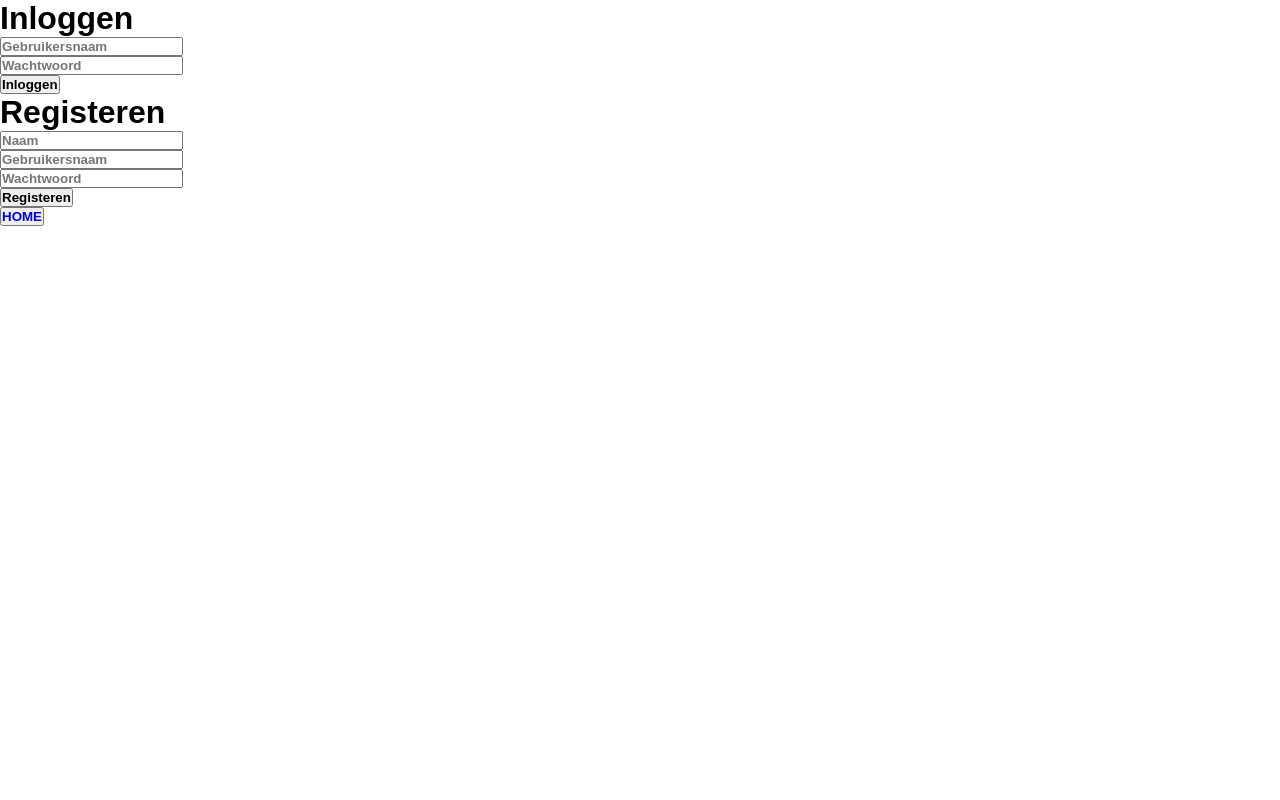
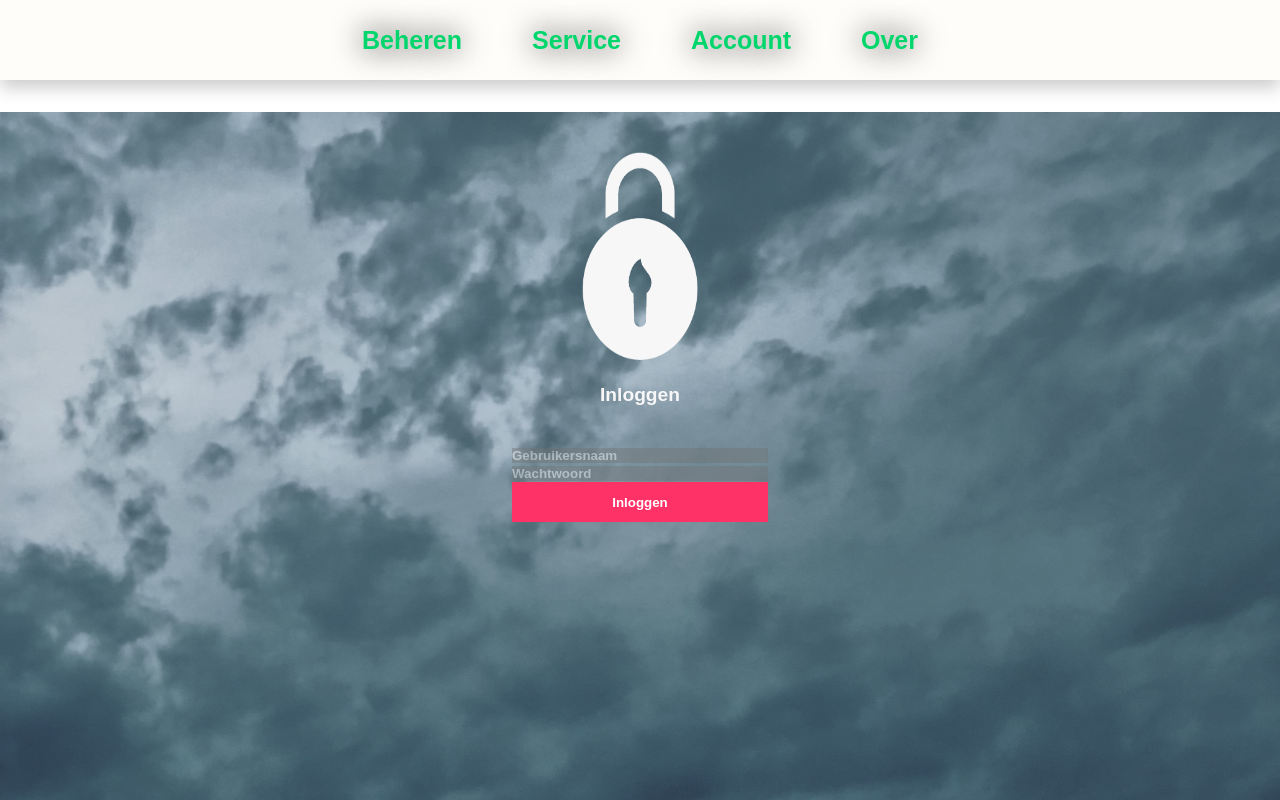
Before and after one commit to ililuab/Book-and-Go, a PHP site: page /account.php in a window 1280 px wide. Run offline with PHP 8.4, Linux system fonts and the light colour scheme; some web fonts are replaced.

Commit message:
account.php in progress (#29)
* php toegevoegt css toegevoegt

* pagina's toegevoegt + standaart header toegevoegt (niet definitief)

* Dashboard Login+Registreren

* admin page toegevoegd

* begonnen aan over ons page

* new pr

* NEW PR TEST

* dashboard fixes

* dashboard bugs

* kan inloggen via elke page

* Boeken, calender fixed, vluchten aangepast, header dashboard url aangepast

* x

* inloggen verandert (html del)

* boekenredirect extra elseif

* vluchten changes

* vluchten changes front

* link-icon, delete mijnaccount

* vluchten en contact verandert

* javascript accordion, contact changes, vluchten

* vluchten

* contact

* contact, vuchten .php changes

* contact, index, klantenservices, overons ,vluchten changes

* contact locaties verandert

* css update

* update

* login.php in progress

Co-authored-by: ililuab <1194420@student.roc-nijmegen.nl>
Co-authored-by: ililuab <94444127+ililuab@users.noreply.github.com>

```diff
--- a/css/styles.css
+++ b/css/styles.css
@@ -121,19 +121,6 @@
   border-bottom: 2px solid #2800a0;
 }
 
-@media only screen and (max-width: 1200px) {
-  .InnerHigh {
-    padding-right: 5%;
-    padding-left: 5%;
-  }
-}
-
-@media only screen and (max-width: 765px) {
-  .InnerPHPEngine {
-    width: 30vw;
-    height: 40vh;
-  }
-}
 
 .Airplane {
   padding: 5%;
@@ -164,6 +151,10 @@
   border-radius: 15px;
   padding: 3%;
   border: gray 1px solid;
+}
+
+.Bestemming::placeholder, .Vertrekluchthaven::placeholder {
+  color: black;
 }
 
 .VluchtenZoekenHeader {
@@ -249,7 +240,7 @@ svg {
 }
 
 .contextboxtext1 {
-  font-size: 20px;
+  font-size: 1.3vw;
   padding: 5%;
   display: flex;
   text-align: center;
@@ -259,7 +250,7 @@ svg {
 }
 
 .contextboxtext2 {
-  font-size: 20px;
+  font-size: 1.3vw;
   padding: 5%;
   display: flex;
   text-align: center;
@@ -268,7 +259,7 @@ svg {
   text-shadow: #0e0e0e 0px 0 30px;
 }
 .contextboxtext3 {
-  font-size: 20px;
+  font-size: 1.3vw;
   display: flex;
   justify-content: center;
   padding: 5%;
@@ -278,7 +269,7 @@ svg {
 }
 
 .contextboxundertext {
-  font-size: 15px;
+  font-size: 1vw;
   display: flex;
   justify-content: left;
   padding-left: 1vw;
@@ -648,7 +639,7 @@ svg {
 
 .contact-page-text {
   color: black;
-  font-size: 23px;
+  font-size: 1.5vw;
   line-height: 1.489;
   font-weight: bold;
 }
@@ -669,8 +660,6 @@ svg {
   color: white;
 }
 
-.contactunderlinksInner {
-}
 
 .contacttextouter {
   padding: 3%;
@@ -804,16 +793,94 @@ svg {
 }
 
 .klantenservice-socialmedia-text {
-  padding-left: 2vh;
+  padding-left: 1vw;
   color: #00d66c;
+  font-size: 1.5vw;
 }
 
 .klantenservice-socialmedia-text2 {
-  padding-left: 2vh;
+  padding-left: 1vw;
   color: #ff3268;
+  font-size: 1.5vw;
 }
 
 .klantenservice-socialmedia-text3 {
-  padding-left: 2vh;
+  padding-left: 1vw;
   color: #1DA1F2;
+  padding-right: 1vw;
+  font-size: 1.3vw;
 }
+
+@media only screen and (max-width: 600px) {
+  .Header-links {
+    text-shadow: none;
+    font-size: 20px;
+  }
+}
+
+.account-bg {
+  width: 100%;
+  height: 86vh;
+  display: flex;
+  background-image: url("../media/pexels-guilherme-rossi-1755683.jpg");
+  width: 100%;
+  background-size: cover;
+  left: 0;
+  right: 0;
+  top: 0;
+  bottom: 0;
+  z-index: -1;
+}
+
+.account-img {
+  width: 100vw;
+  padding-top: 5vh;
+  display: flex;
+  justify-content: center;
+}
+
+.account-img-inner {
+  width: 9vw;
+  height: 26vh;
+}
+
+.account-login {
+  width: 100vw;
+  padding-top: 3vh;
+  display: flex;
+  justify-content: center;
+}
+
+.account-login-inner {
+  color: #f7f7f7;
+  font-size: 1.5vw;
+}
+
+.account-inloggen-form {
+  width: 100vw;
+  display: flex;
+  justify-content: center;
+  padding-top: 5vh;
+}
+
+
+.account-inloggen-form-input {
+  background-color: #717171;
+  opacity: 0.4;
+  border: none;
+  color: white;
+  width: 20vw;
+}
+
+.account-inloggen-form-submit {
+  background-color: #ff3268;
+  border: none;
+  color: white;
+  width: 20vw;
+  height: 5vh;
+
+}
+
+::placeholder {
+  color: white;
+}
--- a/main/account.php
+++ b/main/account.php
@@ -14,47 +14,71 @@ include_once('../includes/connect.php')
     <link rel="preconnect" href="https://fonts.gstatic.com" crossorigin>
     <link rel="icon" href="../media/BookAndGoLogo.jpg" type="image/gif" sizes="16x16">
     <link href="https://fonts.googleapis.com/css2?family=Open+Sans&display=swap" rel="stylesheet">
-    <title>Book And Go | Account</title>
+    <link rel="stylesheet" href="https://cdnjs.cloudflare.com/ajax/libs/font-awesome/4.7.0/css/font-awesome.min.css">
+    <title>Account</title>
 </head>
 
 <body>
     <main>
-
-        <!-- INLOGFORM -->
+        <div class="header_vlucht_resultaten">
+            <div class="headertext_vlucht_resultatenOuter">
+                <div class="headertext_vlucht_resultaten">
+                    <div class="dropdown">
+                        <div class="Header-links">Beheren</div>
+                        <div class="dropdown-content">
+                            <div><a href="index.php">Vlucht boeken</a></div>
+                            <div><a href="dashboard.php">Vlucht wijzigen</a></div>
+                            <div><a href="dashboard.php">Vlucht annuleren</a></div>
+                        </div>
+                    </div>
+                    <div class="dropdown">
+                        <div class="Header-links">Service</div>
+                        <div class="dropdown-content">
+                            <div><a href="klantenservice.php">Klantenservice</a></div>
+                            <div><a href="contact.php">Contact</a></div>
+                        </div>
+                    </div>
+                    <div class="dropdown">
+                        <div class="Header-links">Account</div>
+                        <div class="dropdown-content">
+                            <div><a href="dashboard.php">Dashboard</a></div>
+                            <div><a href="account.php">Inloggen</a></div>
+                        </div>
+                    </div>
+                    <div class="dropdown">
+                        <div class="Header-links">Over</div>
+                        <div class="dropdown-content">
+                            <div><a href="locaties.php">Locaties</a></div>
+                            <div><a href="over_ons.php">Over ons</a></div>
+                        </div>
+                    </div>
+                </div>
+            </div>
+        </div>
+        <div class="spacer2"></div>
+        <div class="account-bg">
+            <div class="account-bg-inner">
+                <div class="account-img"><img class='account-img-inner' src="../media/loginimage.png" alt="Slot"></div>
+                <div class="account-login">
+                    <div class="account-login-inner">Inloggen</div>
+                </div>
+                <div class="account-inloggen-form">
+                    <form action="inloggen.php" method="post">
                         <div>
-            <form action="inloggen.php" method="post">
-                <h1>Inloggen</h1>
-                <div>
-                    <input type="text" name="username" id="username" value="" placeholder="Gebruikersnaam" />
+                            <input class="account-inloggen-form-input" type="text" name="username" id="username" value="" placeholder="Gebruikersnaam" />
                         </div>
                         <div>
-                    <input type="password" name="password" id="password" value="" placeholder="Wachtwoord" />
+                            <input  class='account-inloggen-form-input' type="password" name="password" id="password" value="" placeholder="Wachtwoord" />
                         </div>
                         <div>
-                    <input type="submit" name="submitBtnLogin" id="submitBtnLogin" value="Inloggen" />
+                            <input class='account-inloggen-form-submit' type="submit" name="submitBtnLogin" id="submitBtnLogin" value="Inloggen" />
                         </div>
                     </form>
                 </div>
 
-        <!-- REGISTERFORM -->
-        <div>
-            <form action="registreren.php" method="post">
-                <h1>Registeren</h1>
-                <div>
-                    <input type="text" class="" name="name" placeholder="Naam" />
             </div>
-                <div>
-                    <input type="text" class="" name="username" placeholder="Gebruikersnaam" />
         </div>
-                <div>
-                    <input type="password" class="" name="password" placeholder="Wachtwoord" />
-                </div>
-                <div>
-                    <button name="registeren">Registeren</button>
-                </div>
-            </form>
-        </div>
-        <button><a href="index.php">HOME</a></button>
+
 
 
 
```
Also changed, not shown: main/account_registreren.php (added, +96 -0 lines), main/index.php (+7 -7 lines), main/vluchten.php (+34 -8 lines), media/loginimage.png (added), media/pexels-guilherme-rossi-1755683.jpg (added), media/pexels-pixabay-355465.jpg (added), 1 other file. Lines whose indentation alone changed are shown as unchanged.
